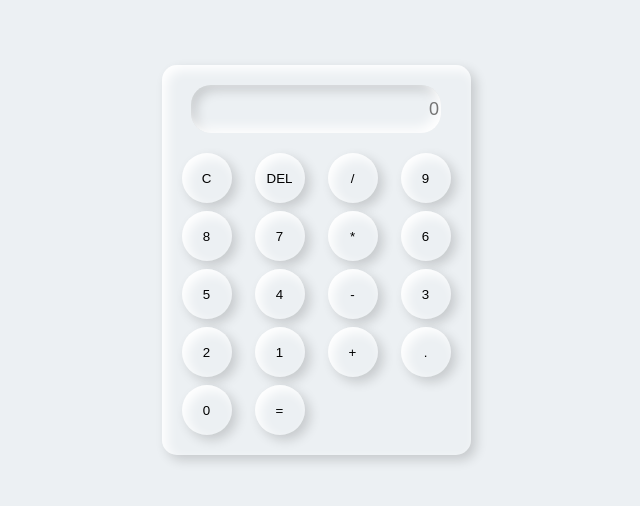
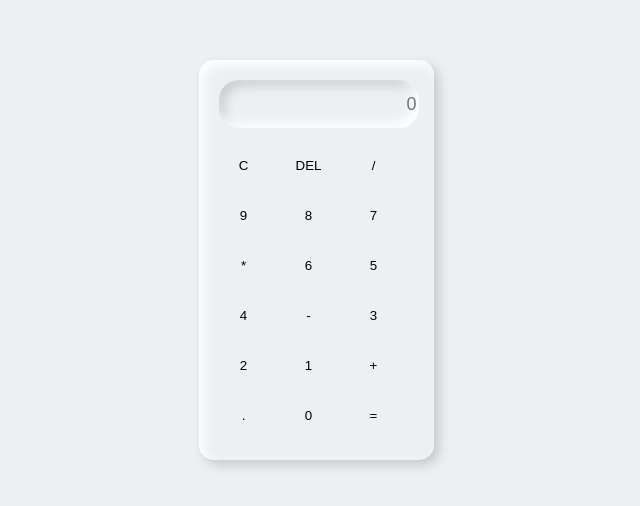
Before and after one commit to cyrusnderitu/Simple-Neomorphic-Calculator, a plain HTML site: page index.html in a window 1280 px wide. Shown: the part 140-646 px from the top of the page, without its empty margins (324-964 px from the left). Drawn offline with Linux system fonts and the light colour scheme.

Commit message:
Template column reduced to 3

```diff
--- a/styles.css
+++ b/styles.css
@@ -20,12 +20,12 @@ input{
     box-shadow: inset -5px -5px 12px #fff,
                 inset  5px 5px 12px rgba(0, 0, 0, .16);
     height: 3rem;
-    width: 250px;
+    width: 200px;
     margin-bottom: .75rem;
 }
 .num{
     border: none;
-    grid-column: span 4;
+    grid-column: span 3;
     padding: 2px;
     font-size: large;
 }
@@ -36,6 +36,10 @@ input{
                 5px 5px 12px rgba(0, 0, 0, .16);
     border-radius: 15px;
 }
+.grid{
+    display: grid;
+    grid-template-columns: repeat(3, 65px);
+}
 button{
     width: 50px;
     height: 50px;
@@ -43,12 +47,7 @@ button{
     border: none;
     background: #ecf0f3;
     border-radius: 50%;
-    padding: .75rem;
+    padding: .75rem;s
     box-shadow: inset 5px 5px 12px #fff,
                         5px 5px 12px rgba(0, 0, 0, .16);
 }
-.grid{
-    display: grid;
-    grid-template-columns: repeat(3, 65px);
-    gap: .5rem;
-}
```
